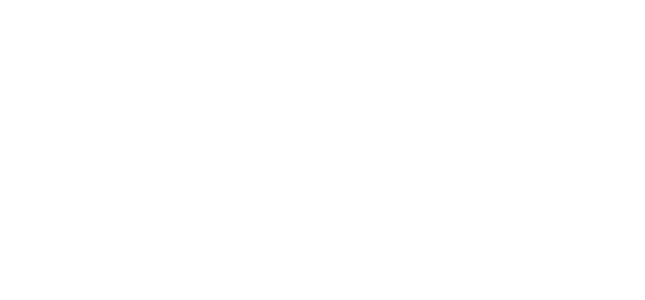
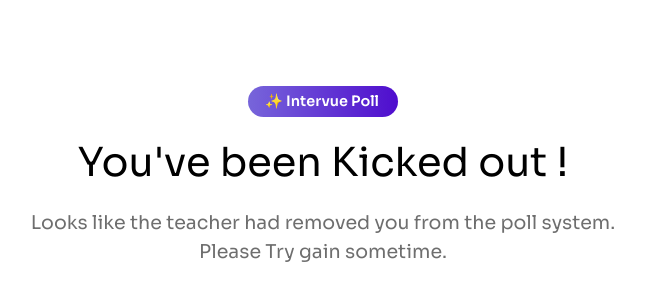
Before and after one commit to Ranjuzz/live-polling, a React (Vite) app in the folder client/: page /kicked in a window 1280 px wide. Before the commit this address had no page. Shown: the part 192-492 px from the top of the page, without its empty margins (317-962 px from the left). Built offline with nearby package versions, Linux system fonts and the light colour scheme.

Commit message:
KickedOutPage design done

```diff
--- a/client/src/App.jsx
+++ b/client/src/App.jsx
@@ -2,6 +2,7 @@
 import Home from './Components/Home/Home'
 import EnterName from './Components/EnterName/EnterName'
 import QuestionPage from './Components/QuestionPage/QuestionPage'
+import KickedOutPage from './Components/KickedOutPage/KickedOutPage'
 function App() {
   return (
     <>
@@ -11,6 +12,7 @@
         <Route path= "/home" element={<Home />} />
         <Route path= "/enter-name" element={<EnterName />} />
         <Route path= "/questions" element={<QuestionPage />} />
+        <Route path= "/kicked" element={<KickedOutPage />} />
       </Routes>
     </Router>
     </>
--- /dev/null
+++ b/client/src/Components/KickedOutPage/KickedOutPage.jsx
@@ -0,0 +1,21 @@
+import React from 'react'
+import { Badge, Container, Header, Subtitle,Title } from '../CommonStyles'
+
+const KickedOutPage = () => {
+  return (
+    <Container>
+      <Badge>✨ Intervue Poll</Badge>
+      <Header>
+            <Title>
+                You've been Kicked out !
+            </Title>
+            <Subtitle>
+                Looks like the teacher had removed you from the poll system.
+                <br/>Please Try gain sometime.
+            </Subtitle>
+        </Header>
+    </Container>
+  )
+}
+
+export default KickedOutPage
```
